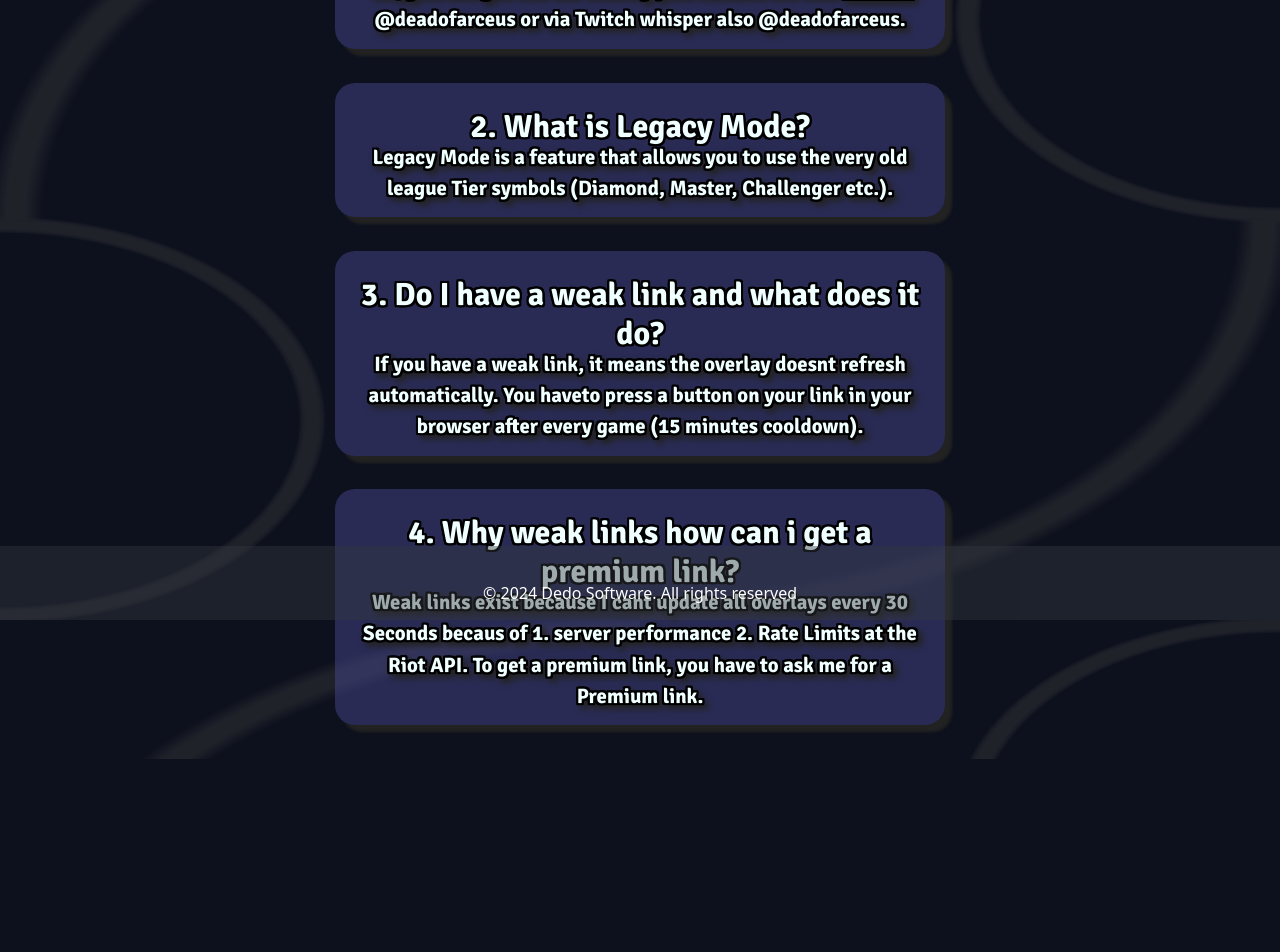
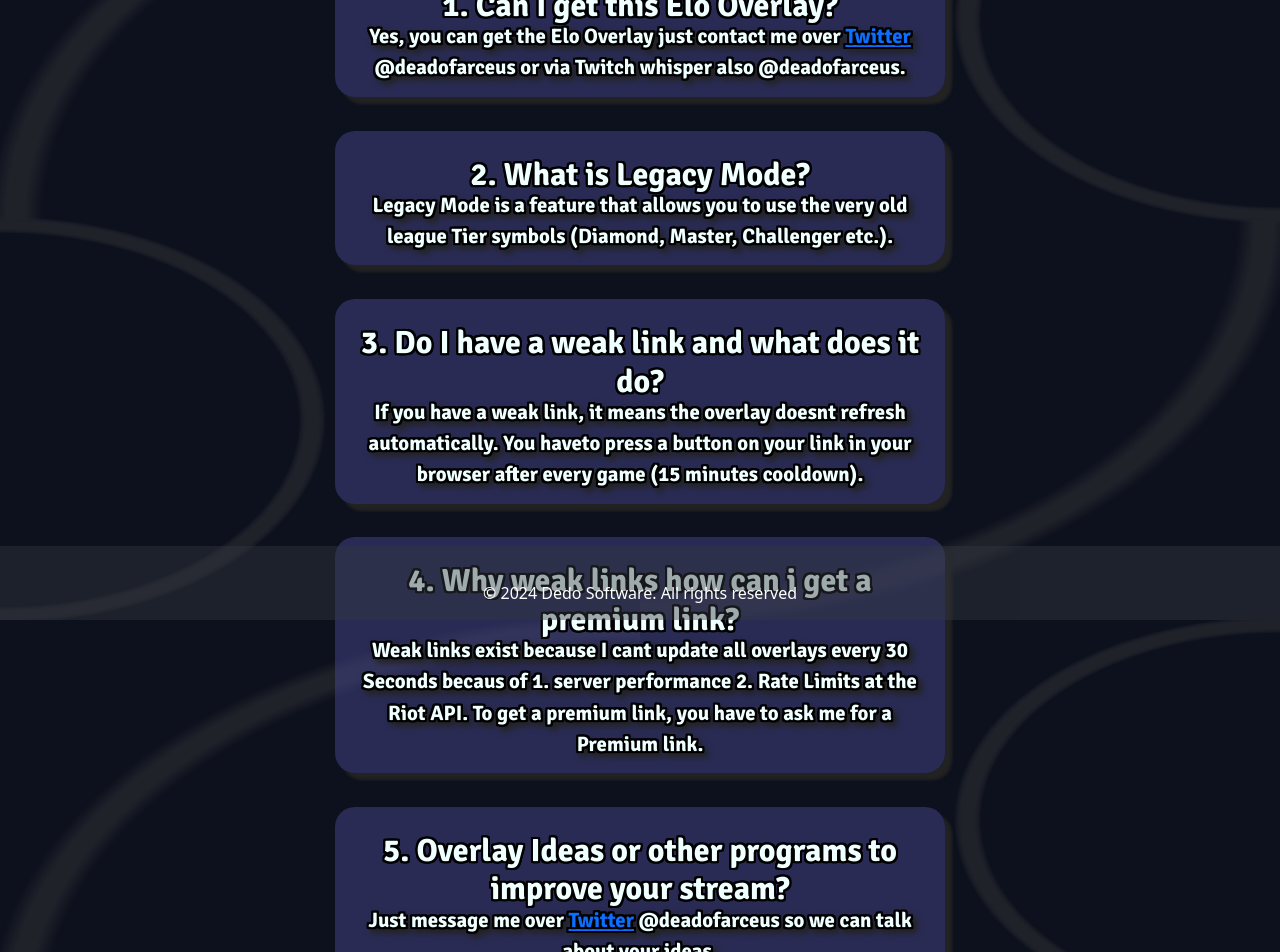
Before and after one commit to deadofarceus/DedosOverlays, a React (Vite) app: page /help in a window 1280 px wide. Shown: the part 180-1132 px from the top of the page. Before the commit the page ends 939 px from the top, so only its background shows below. Built offline with nearby package versions, Linux system fonts and the light colour scheme; a web font is replaced by a local one.

Commit message:
fix: twitter

```diff
--- a/src/components/nav/Bottombar.tsx
+++ b/src/components/nav/Bottombar.tsx
@@ -8,7 +8,7 @@ function Bottombar() {
   }
 
   return (
-    <footer className="footer bottom-0 position-fixed w-100">
+    <footer className="footer bottom-0 w-100 position-fixed">
       <Container className="centerR">
         <Row>
           <Col className="footer-bottom">
--- a/src/pages/EloOverlayTutorial.tsx
+++ b/src/pages/EloOverlayTutorial.tsx
@@ -39,7 +39,7 @@ function EloOverlayTutorial() {
     }
   }, [key, legacyMode, nav, query, queuetype, summonerName, tag]);
   return (
-    <Container className="layout">
+    <Container className="layout ">
       <h1>Elo Overlay Creator</h1>
       <Form id="userInputs" className="centerC">
         <Col className="centerC">
--- a/src/pages/Help.tsx
+++ b/src/pages/Help.tsx
@@ -6,25 +6,46 @@ function Help() {
   document.body.className = "noOBS";
   return (
     <Container className="HelpContainer centerC w-75">
-      <Row className=" w-75">
+      <Row className="w-75 centerR m-5">
         <Col>
-          {FAQS.map((faq, index) => (
-            <div key={index} className="faq">
+          <div className="faq">
             <h2>
-                {index + 1}. {faq.question}
+              {1}. {FAQS[0].question}
             </h2>
-              {index === 0 && (
             <p className="answers">
               Yes, you can get the Elo Overlay just contact me over{" "}
-                  <a href="https://discord.com/users/192672614823624704">
-                    Discord
-                  </a>{" "}
+              <a href="https://twitter.com/deadofarceus">Twitter</a>{" "}
               @deadofarceus or via Twitch whisper also @deadofarceus.
             </p>
-              )}
-              {index !== 0 && <p className="answers">{faq.answer}</p>}
           </div>
-          ))}
+          <div className="faq">
+            <h2>
+              {2}. {FAQS[1].question}
+            </h2>
+            <p className="answers">{FAQS[1].answer}</p>
+          </div>
+          <div className="faq">
+            <h2>
+              {3}. {FAQS[2].question}
+            </h2>
+            <p className="answers">{FAQS[2].answer}</p>
+          </div>
+          <div className="faq">
+            <h2>
+              {4}. {FAQS[3].question}
+            </h2>
+            <p className="answers">{FAQS[3].answer}</p>
+          </div>
+          <div className="faq">
+            <h2>
+              {5}. {FAQS[4].question}
+            </h2>
+            <p className="answers">
+              Just message me over{" "}
+              <a href="https://twitter.com/deadofarceus">Twitter</a>{" "}
+              @deadofarceus so we can talk about your ideas.
+            </p>
+          </div>
         </Col>
       </Row>
     </Container>
--- a/src/types/FAQS.ts
+++ b/src/types/FAQS.ts
@@ -14,5 +14,9 @@ export const FAQS = [
     {
         question: "Why weak links how can i get a premium link?",
         answer: "Weak links exist because I cant update all overlays every 30 Seconds becaus of 1. server performance 2. Rate Limits at the Riot API. To get a premium link, you have to ask me for a Premium link."
+    },
+    {
+        question: "Overlay Ideas or other programs to improve your stream?",
+        answer: "Just message me over Twitter"
     }
 ];
```
Lines whose indentation alone changed are shown as unchanged.
